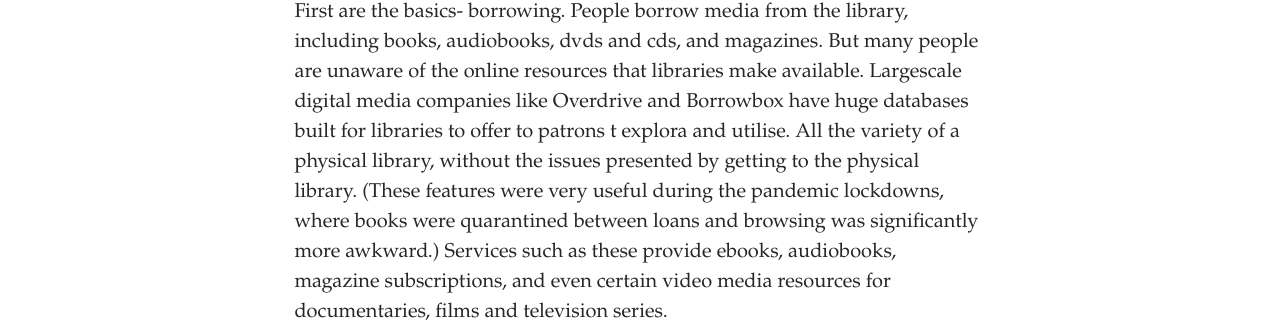
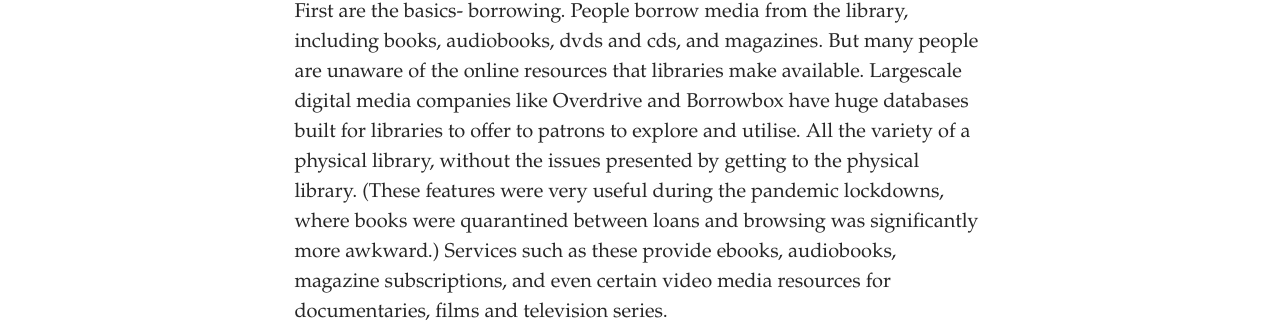
Before and after one commit to SammySpinsAYarn/Blog, a Jekyll site: the page built from _posts/2023-05-23-needs-a-title.md, in a window 1280 px wide. Shown: the part 412-734 px from the top of the page. Built offline with Jekyll 4.4.1, drawn with Linux system fonts in a browser that asks for light colours; some web fonts are replaced.

Commit message:
Update Post “2023-05-23-needs-a-title”

```diff
--- a/_posts/2023-05-23-needs-a-title.md
+++ b/_posts/2023-05-23-needs-a-title.md
@@ -7,4 +7,4 @@
 ---
 Libraries are not new or mysterious, yet they have so much potential that is underutilised and underfunded. People are aware they exist and rent things, and many have computers, but otherwise they are just another public service only thought of as a vague one-use place. But they have numerous fabulous ways to help and provide for communities.
 
-F﻿irst are the basics- borrowing. People borrow media from the library, including books, audiobooks, dvds and cds, and magazines. But many people are unaware of the online resources that libraries make available. Largescale digital media companies like Overdrive and Borrowbox have huge databases built for libraries to offer to patrons t explora and utilise. All the variety of a physical library, without the issues presented by getting to the physical library. (These features were very useful during the pandemic lockdowns, where books were quarantined between loans and browsing was significantly more awkward.) Services such as these provide ebooks, audiobooks, magazine subscriptions, and even certain video media resources for documentaries, films and television series.
+F﻿irst are the basics- borrowing. People borrow media from the library, including books, audiobooks, dvds and cds, and magazines. But many people are unaware of the online resources that libraries make available. Largescale digital media companies like Overdrive and Borrowbox have huge databases built for libraries to offer to patrons to explore and utilise. All the variety of a physical library, without the issues presented by getting to the physical library. (These features were very useful during the pandemic lockdowns, where books were quarantined between loans and browsing was significantly more awkward.) Services such as these provide ebooks, audiobooks, magazine subscriptions, and even certain video media resources for documentaries, films and television series.
```
